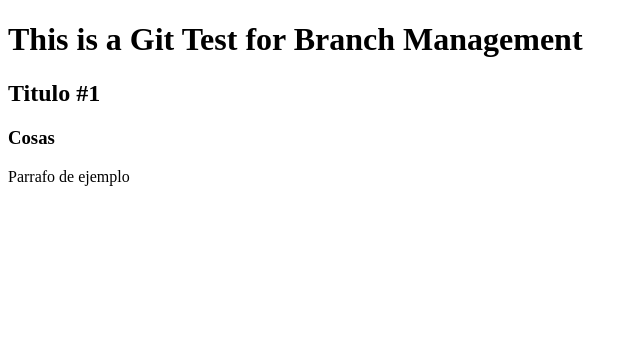
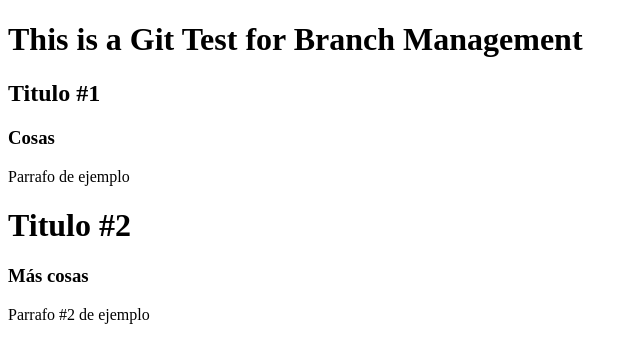
Before and after one commit to alejmmtz/Git-Learning, a plain HTML site: page index.html in a window 1280 px wide. Shown: the whole page, without its empty margins (0-640 px from the left). Drawn offline with Linux system fonts and the light colour scheme.

Commit message:
Más elementos en la main

```diff
--- a/index.html
+++ b/index.html
@@ -12,5 +12,9 @@
     <h3>Cosas</h3>
     <p>Parrafo de ejemplo</p>
 
+    <h1>Titulo #2</h1>
+    <h3>Más cosas</h3>
+    <p>Parrafo #2 de ejemplo</p>
+
 </body>
 </html>
```
